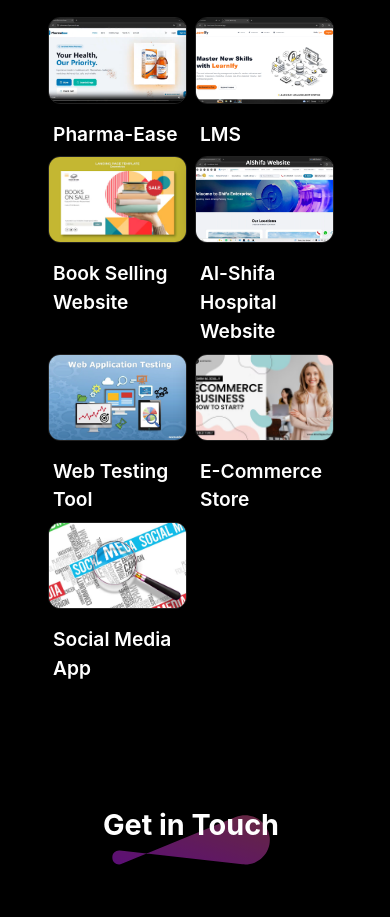
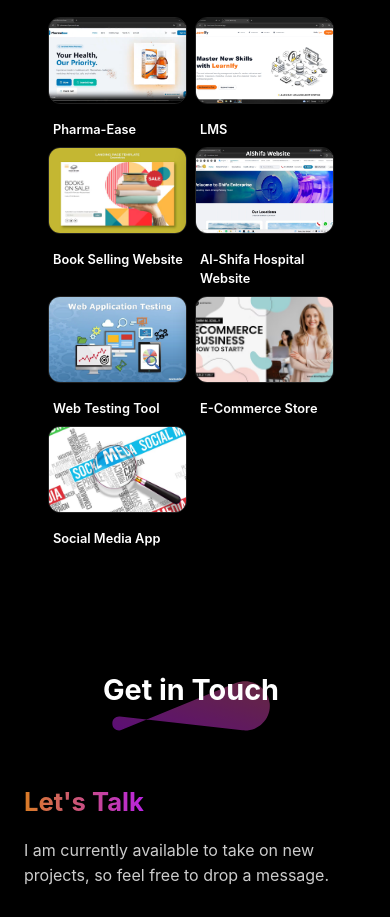
Before and after one commit to ma5311943-dotcom/Portfolio, a Next.js app: page / in a window 390 px wide. Shown: the part 3720-4637 px from the top of the page. Built offline with nearby package versions, Linux system fonts and the light colour scheme.

Commit message:
sab se naya change

```diff
--- a/src/components/MyWork/MyWork.css
+++ b/src/components/MyWork/MyWork.css
@@ -134,7 +134,6 @@
   color: #b923e1;
 }
 
-/* Fullstack Section Styles */
 .fullstack-container {
   display: grid;
   grid-template-columns: repeat(2, 1fr);
@@ -219,7 +218,6 @@
   box-shadow: 0 5px 15px rgba(185, 35, 225, 0.3);
 }
 
-/* Responsive Sizes for Mobile */
 @media (max-width: 1024px) {
   .mywork {
     padding: 2.5rem 2rem;
@@ -269,6 +267,10 @@
   .mywork-title h1 {
     font-size: 2rem;
   }
+
+  .mywork-item-title {
+    font-size: 0.9rem;
+  }
 }
 
 @media (max-width: 600px) {
@@ -294,6 +296,10 @@
     padding: 8px 20px;
     font-size: 0.85rem;
   }
+
+  .mywork-item-title {
+    font-size: 0.85rem;
+  }
 }
 
 @media (max-width: 400px) {
@@ -315,4 +321,8 @@
     padding: 6px 16px;
     font-size: 0.8rem;
   }
+
+  .mywork-item-title {
+    font-size: 0.8rem;
   }
+}
--- a/src/components/MyWork/MyWork.jsx
+++ b/src/components/MyWork/MyWork.jsx
@@ -21,7 +21,9 @@ const MyWork = () => {
       </div>
 
       <div className="section-container">
-        <h2 className="section-subtitle" data-aos="fade-right">Fullstack Next.js Projects</h2>
+        <h2 className="section-subtitle" data-aos="fade-right">
+          Fullstack Next.js Projects
+        </h2>
         <div className="mywork-container">
           {projectsData.map((work, i) => (
             <div
```
Also changed, not shown: src/app/project/[id]/page.jsx (line endings or trailing spaces). Lines whose indentation alone changed are shown as unchanged.
